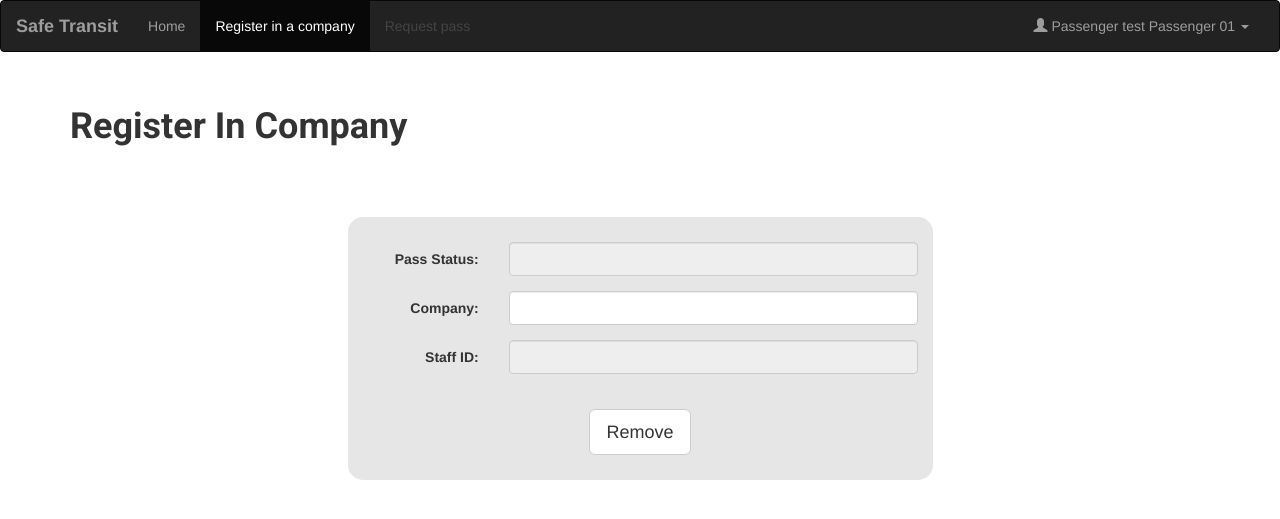
After one commit to Nimesh55/OOSD-with-MVC, a PHP site: page /passenger_register_in_company.php in a window 1280 px wide. The commit adds this page. Shown: the top 519 px of the page. Run offline with PHP 8.4, Linux system fonts and the light colour scheme; a user stored in the database is signed in; data comes from the database, SQL or seed files in the repository.

Commit message:
Passenger Register in company started and made passenger  class singleton

```diff
--- a/class/passenger.class.php
+++ b/class/passenger.class.php
@@ -10,6 +10,18 @@
     private $service_no;
     private $staff_id;
     private $email;
+    private static $passengerInstance;
+
+    /**
+     * @return mixed
+     */
+    public static function getPassengerInstance($passenger_no)
+    {
+      if(isset(self::$passengerInstance) && self::$passengerInstance->$passenger_no==$passenger_no){
+        return self::$passengerInstance;
+      }
+      return new Passenger($passenger_no);
+    }
 
     /**
      * @return mixed
@@ -88,7 +100,7 @@
      * @return mixed
      */
 
-    function __construct($passenger_no)
+    private function __construct($passenger_no)
     {
       $this->passenger_no=$passenger_no;
       $passenger_model = new Passenger_Model($passenger_no);
@@ -106,15 +118,8 @@
 
 
     }
-//    public function getpassenger_no(){return $this->passenger_no;}
-//    public function getfirst_name(){return $this->first_name;}
-//    public function getlast_name(){return $this->last_name;}
-//    public function getaddress(){return $this->address;}
-//    public function gettelephone(){return $this->telephone;}
-//    public function getservice_no(){return $this->service_no;}
-//    public function getstaff_id(){return $this->staff_id;}
-//    public function getemail(){return $this->email;}
-//    public function getstate(){return $this->state;}
+
+
 
 
 
--- a/class/passenger_controller.class.php
+++ b/class/passenger_controller.class.php
@@ -24,8 +24,9 @@
     }else{
       return $errors;
     }
-
-
+  }
+  public function createUsername($passenger){
+    return $passenger->getFirstName()." ".$passenger->getLastName();
   }
 
 
--- a/class/passenger_model.class.php
+++ b/class/passenger_model.class.php
@@ -27,5 +27,6 @@
           ':tel' => htmlentities($details['telephone']),
           ':pas_no' => htmlentities($details['passenger_no'])));
     }
+
 	}
  ?>
--- a/class/passenger_view.class.php
+++ b/class/passenger_view.class.php
@@ -5,7 +5,7 @@
     private $passenger;
 
     public function __construct($passenger_no){
-      $this->passenger = new Passenger($passenger_no);
+      $this->passenger = Passenger::getPassengerInstance($passenger_no);
     }
     public function getDetails()
     {
@@ -22,6 +22,15 @@
       return $details;
 
     }
+
+    public function getPassState(){
+      return $this->passenger->getState();
+    }
+    public function getUserName($passenger_no){
+      $passenger_controller = new Passenger_Controller($passenger_no);
+      return $passenger_controller->createUsername($this->passenger);
+
+    }
   }
 
  ?>
--- /dev/null
+++ b/css/passenger_register_in_company.css
@@ -0,0 +1,23 @@
+.container{
+    margin-top: 10px;
+}
+.wrapper{
+    background-color: #e6e6e6;
+    /*color: white;*/
+    padding: 25px;
+    border-radius: 15px;
+    text-align: center;
+    margin-top: 35px;
+}
+.heading{
+    padding:15px 0;
+    /*text-align: center;*/
+    font-family: 'Roboto', sans-serif;
+    /*color: white;*/
+}
+body{
+    font-family: 'Roboto', sans-serif;
+}
+.ctrlbutton{
+    width: 185px;
+}
--- /dev/null
+++ b/passenger_register_in_company.php
@@ -0,0 +1,124 @@
+<?php
+    require_once $_SERVER['DOCUMENT_ROOT']."/OOSD-with-MVC/includes/autoloader.inc.php";
+    session_start();
+
+    if(!isset($_SESSION['account_no'])){
+        header("Location: login.php");
+        return;
+    }
+
+    $passengerview = new Passenger_View($_SESSION['account_no']);
+    $pass_state = $passengerview->getPassState();
+    $username = $passengerview->getUserName($_SESSION['account_no']);
+    $state=0;
+
+    if($pass_state == '0'){
+        $state = 0;
+    }elseif($pass_state == '1'){
+        $state = 1;
+    }else{
+        $state = 2;
+    }
+
+?>
+<!DOCTYPE html>
+<html lang="en">
+<head>
+    <meta charset="UTF-8">
+    <meta name="viewport" content="width=device-width, initial-scale=1.0">
+    <title>Passenger Profile Edit</title>
+
+    <link rel="stylesheet" href="css/passenger_register_in_company.css">
+    <link rel="stylesheet" href="https://maxcdn.bootstrapcdn.com/bootstrap/3.4.1/css/bootstrap.min.css">
+    <script src="https://ajax.googleapis.com/ajax/libs/jquery/3.5.1/jquery.min.js"></script>
+    <script src="https://maxcdn.bootstrapcdn.com/bootstrap/3.4.1/js/bootstrap.min.js"></script>
+
+
+    <link rel="preconnect" href="https://fonts.googleapis.com">
+    <link rel="preconnect" href="https://fonts.gstatic.com" crossorigin>
+    <link href="https://fonts.googleapis.com/css2?family=Roboto:wght@700&display=swap" rel="stylesheet">
+
+
+
+</head>
+<body>
+
+<div class="navbar navbar-inverse">
+    <div class="container-fluid">
+        <div class="row">
+            <div class="col-lg-12">
+
+                <div class="navbar-header">
+                    <button class="navbar-toggle" data-target="#mobile_menu" data-toggle="collapse"><span class="icon-bar"></span><span class="icon-bar"></span><span class="icon-bar"></span></button>
+                    <strong class="navbar-brand">Safe Transit</strong>
+                </div>
+
+                <div class="navbar-collapse collapse" id="mobile_menu">
+                    <ul class="nav navbar-nav">
+                        <li><a href="passenger_home.php">Home</a></li>
+                        <li class="active"><a href="passenger_register_in_company.php">Register in a company</a></li>
+                        <?php
+                        if($state>1){
+                            echo'<li><a href="passenger_request_pass.php">Request pass</a></li>';
+                        }else{
+                            echo '<li class="disabled"><a>Request pass</a></li>';
+                        }
+                        ?>
+                    </ul>
+
+                    <ul class="nav navbar-nav navbar-right">
+                        <li><a href="#" class="dropdown-toggle" data-toggle="dropdown"><span class="glyphicon glyphicon-user"></span> <?php echo $username ?> <span class="caret"></span></a>
+                            <ul class="dropdown-menu">
+                                <li><a href="passenger_edit_profile.php">Edit profile</a></li>
+                                <li><a href="../includes/logout.inc.php">Log out</a></li>
+                            </ul>
+                        </li>
+                    </ul>
+                </div>
+            </div>
+        </div>
+    </div>
+</div>
+
+<div class="container heading">
+    <h1>Register In Company</h1>
+</div>
+<div class="container">
+    <div class="row">
+        <div class="col-lg-3 cyan"></div>
+        <div class="col-lg-6 pink wrapper">
+
+            <form class="form-horizontal" role="form" action="includes/passenger_edit_profile.inc.php" method="post">
+                <div class="form-group">
+                    <label for="pass_status" class="col-sm-3 control-label">Pass Status:</label>
+                    <div class="col-sm-9">
+                        <input name="pass_status" type="text" class="form-control" id="pass_status" readonly>
+                    </div>
+                </div>
+
+                <div class="form-group">
+                    <label for="company" class="col-sm-3 control-label">Company:</label>
+                    <div class="col-sm-9">
+                        <input name="company" type="text" class="form-control" id="company" >
+                    </div>
+                </div>
+
+                <div class="form-group">
+                    <label for="staff_id" class="col-sm-3 control-label">Staff ID:</label>
+                    <div class="col-sm-9">
+                        <input name="staff_id" type="text" class="form-control" id="staff_id" readonly >
+                    </div>
+                </div>
+                <br>
+
+                <input type="button" class="btn btn-default btn-lg" value="Remove">
+
+            </form>
+
+        </div>
+        <div class="col-lg-3 orange"></div>
+    </div>
+</div>
+
+</body>
+</html>
```
Also changed, not shown: passenger_edit_profile.php (+0 -15 lines), passenger_home.php (+2 -8 lines).
